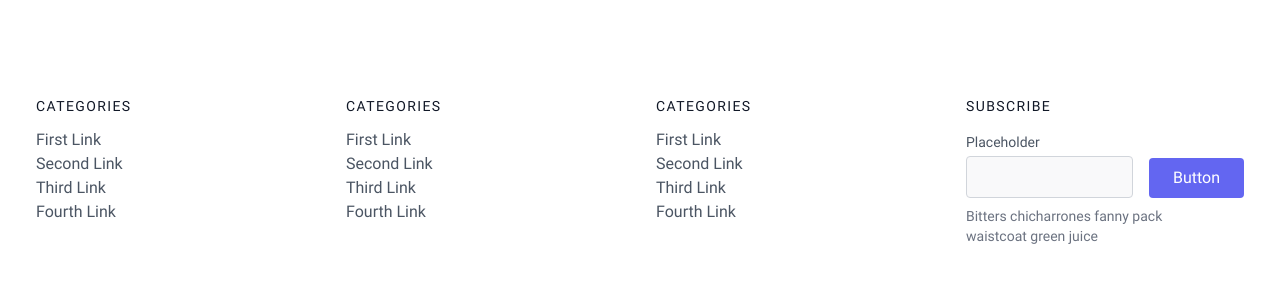
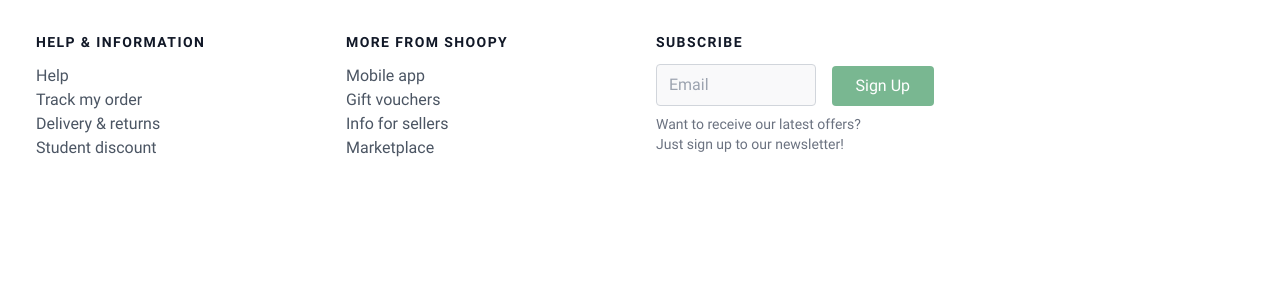
Before and after one commit to MGreizis/shoopy, a Next.js app: page /components/footer in a window 1280 px wide. Shown: the top 300 px of the page. Built offline with nearby package versions, Linux system fonts and the light colour scheme.

Commit message:
footer layout (still need dark mode colors)

```diff
--- a/src/pages/components/footer.tsx
+++ b/src/pages/components/footer.tsx
@@ -1,70 +1,54 @@
+import Link from "next/link";
+
 const Footer: React.FC = () => {
   return (
     <footer className="text-gray-600 body-font">
-      <div className="container px-5 py-24 mx-auto">
+      <div className="container px-5 py-8 mx-auto">
         <div className="flex flex-wrap md:text-left text-center order-first">
           <div className="lg:w-1/4 md:w-1/2 w-full px-4">
-            <h2 className="title-font font-medium text-gray-900 tracking-widest text-sm mb-3">CATEGORIES</h2>
+            <h2 className="title-font font-bold text-gray-900 tracking-widest text-sm mb-3">HELP & INFORMATION</h2>
             <nav className="list-none mb-10">
               <li>
-                <a className="text-gray-600 hover:text-gray-800">First Link</a>
+                <Link className="text-gray-600 hover:text-gray-800" href="/">Help</Link>
               </li>
               <li>
-                <a className="text-gray-600 hover:text-gray-800">Second Link</a>
+                <Link className="text-gray-600 hover:text-gray-800" href="/">Track my order</Link>
               </li>
               <li>
-                <a className="text-gray-600 hover:text-gray-800">Third Link</a>
+                <Link className="text-gray-600 hover:text-gray-800" href="/">Delivery & returns</Link>
               </li>
               <li>
-                <a className="text-gray-600 hover:text-gray-800">Fourth Link</a>
+                <Link className="text-gray-600 hover:text-gray-800" href="/">Student discount</Link>
               </li>
             </nav>
           </div>
           <div className="lg:w-1/4 md:w-1/2 w-full px-4">
-            <h2 className="title-font font-medium text-gray-900 tracking-widest text-sm mb-3">CATEGORIES</h2>
+            <h2 className="title-font font-bold text-gray-900 tracking-widest text-sm mb-3">MORE FROM SHOOPY</h2>
             <nav className="list-none mb-10">
               <li>
-                <a className="text-gray-600 hover:text-gray-800">First Link</a>
+                <Link className="text-gray-600 hover:text-gray-800" href="/">Mobile app</Link>
               </li>
               <li>
-                <a className="text-gray-600 hover:text-gray-800">Second Link</a>
+                <Link className="text-gray-600 hover:text-gray-800" href="/">Gift vouchers</Link>
               </li>
               <li>
-                <a className="text-gray-600 hover:text-gray-800">Third Link</a>
+                <Link className="text-gray-600 hover:text-gray-800" href="/">Info for sellers</Link>
               </li>
               <li>
-                <a className="text-gray-600 hover:text-gray-800">Fourth Link</a>
+                <Link className="text-gray-600 hover:text-gray-800" href="/">Marketplace</Link>
               </li>
             </nav>
           </div>
           <div className="lg:w-1/4 md:w-1/2 w-full px-4">
-            <h2 className="title-font font-medium text-gray-900 tracking-widest text-sm mb-3">CATEGORIES</h2>
-            <nav className="list-none mb-10">
-              <li>
-                <a className="text-gray-600 hover:text-gray-800">First Link</a>
-              </li>
-              <li>
-                <a className="text-gray-600 hover:text-gray-800">Second Link</a>
-              </li>
-              <li>
-                <a className="text-gray-600 hover:text-gray-800">Third Link</a>
-              </li>
-              <li>
-                <a className="text-gray-600 hover:text-gray-800">Fourth Link</a>
-              </li>
-            </nav>
-          </div>
-          <div className="lg:w-1/4 md:w-1/2 w-full px-4">
-            <h2 className="title-font font-medium text-gray-900 tracking-widest text-sm mb-3">SUBSCRIBE</h2>
+            <h2 className="title-font font-bold text-gray-900 tracking-widest text-sm mb-3">SUBSCRIBE</h2>
             <div className="flex xl:flex-nowrap md:flex-nowrap lg:flex-wrap flex-wrap justify-center items-end md:justify-start">
               <div className="relative w-40 sm:w-auto xl:mr-4 lg:mr-0 sm:mr-4 mr-2">
-                <label htmlFor="footer-field" className="leading-7 text-sm text-gray-600">Placeholder</label>
-                <input type="text" id="footer-field" name="footer-field" className="w-full bg-gray-100 bg-opacity-50 rounded border border-gray-300 focus:bg-transparent focus:ring-2 focus:ring-indigo-200 focus:border-indigo-500 text-base outline-none text-gray-700 py-1 px-3 leading-8 transition-colors duration-200 ease-in-out" />
+                <input className="w-full bg-gray-100 bg-opacity-50 rounded border border-gray-300 focus:bg-transparent focus:ring-2 focus:ring-indigo-200 focus:border-indigo-500 text-base outline-none text-gray-700 py-1 px-3 leading-8 transition-colors duration-200 ease-in-out" type="text" id="footer-field" name="footer-field" placeholder="Email"/>
               </div>
-              <button className="lg:mt-2 xl:mt-0 flex-shrink-0 inline-flex text-white bg-indigo-500 border-0 py-2 px-6 focus:outline-none hover:bg-indigo-600 rounded">Button</button>
+              <button className="lg:mt-2 xl:mt-0 flex-shrink-0 inline-flex text-white bg-cambridge border-0 py-2 px-6 focus:outline-none hover:bg-celadon rounded">Sign Up</button>
             </div>
-            <p className="text-gray-500 text-sm mt-2 md:text-left text-center">Bitters chicharrones fanny pack
-              <br className="lg:block hidden" />waistcoat green juice
+            <p className="text-gray-500 text-sm mt-2 md:text-left text-center">Want to receive our latest offers?
+              <br className="lg:block hidden" />Just sign up to our newsletter!
             </p>
           </div>
         </div>
```
